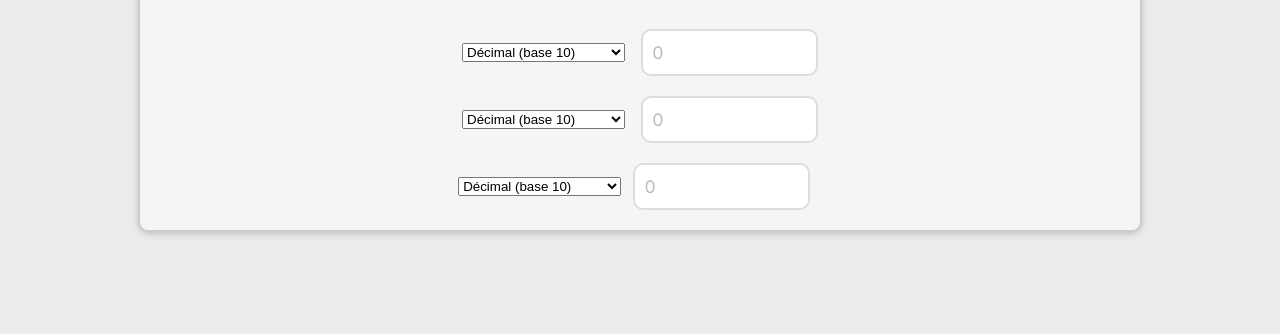
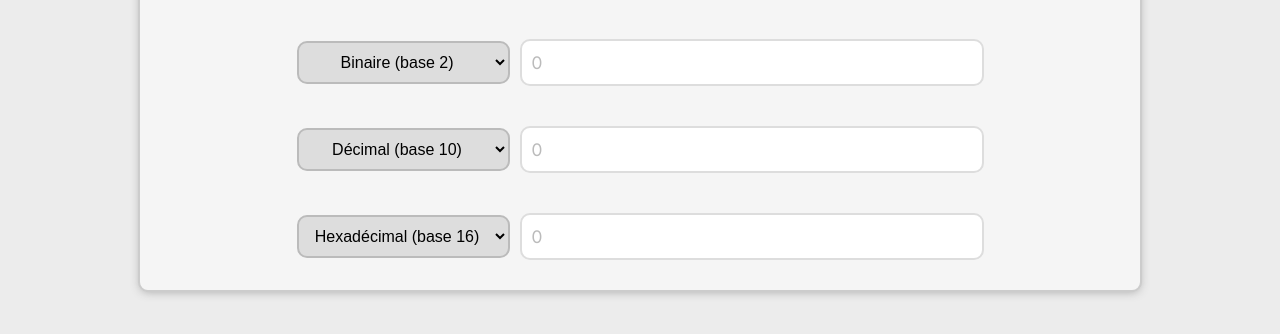
Before and after one commit to GyldenReven/UtiliTea, a plain HTML site: page converter.html in a window 1280 px wide. Shown: the part 156-490 px from the top of the page. Drawn offline with Linux system fonts and the light colour scheme.

Commit message:
Fix affichage du convertisseur de base

```diff
--- a/converter.html
+++ b/converter.html
@@ -53,10 +53,10 @@
         <div class="container">
             <div class="textZone">
                 <h1 class="mainTitle">Convertisseur de base</h1>
-                <div class="traductor converter">
+                <div class="traductor converter baseConverter">
                     <div>
                         <select name="" id="base1" class="baseSelector">
-                            <option value="2">Binaire (base 2)</option>
+                            <option value="2" selected>Binaire (base 2)</option>
                             <option value="3">Tertiaire (base 3)</option>
                             <option value="4">Quaternaire (base 4)</option>
                             <option value="5">Quinaire (base 5)</option>
@@ -64,7 +64,7 @@
                             <option value="7">Septénaire (base 7)</option>
                             <option value="8">Octal (base 8)</option>
                             <option value="9">Nonnaire (base 9)</option>
-                            <option value="10" selected>
+                            <option value="10">
                                 Décimal (base 10)
                             </option>
                             <option value="11">Undécimal (base 11)</option>
@@ -120,7 +120,7 @@
                             <option value="7">Septénaire (base 7)</option>
                             <option value="8">Octal (base 8)</option>
                             <option value="9">Nonnaire (base 9)</option>
-                            <option value="10" selected>
+                            <option value="10">
                                 Décimal (base 10)
                             </option>
                             <option value="11">Undécimal (base 11)</option>
@@ -128,7 +128,7 @@
                             <option value="13">Tridécimal (base 13)</option>
                             <option value="14">Tétradécimal (base 14)</option>
                             <option value="15">Pentadécimal (base 15)</option>
-                            <option value="16">Hexadécimal (base 16)</option>
+                            <option value="16" selected>Hexadécimal (base 16)</option>
                         </select>
                     <textarea
                         name=""
--- a/style.css
+++ b/style.css
@@ -189,6 +189,25 @@ body {
     max-height: 100%;
 }
 
+.baseSelector {
+    padding: 10px;
+    height: 100%;
+    text-align: center;
+    margin-right: 10px;
+    border-radius: 10px;
+    border: 2px solid #bbb;
+    font-size: medium;
+    background-color: #ddd;
+}
+
+.baseConverter > div {
+    width: 100%;
+    display: flex;
+    justify-content: center;
+    align-items: center;
+    margin: 10px 0px;
+}
+
 @media (max-width: 600px) {
     .navBar .options {
         height: 40px;
```
